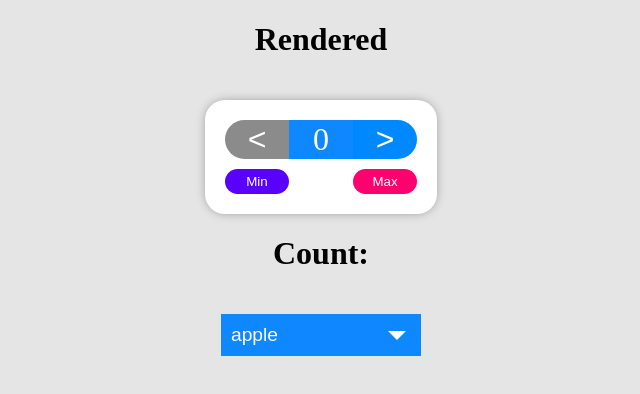
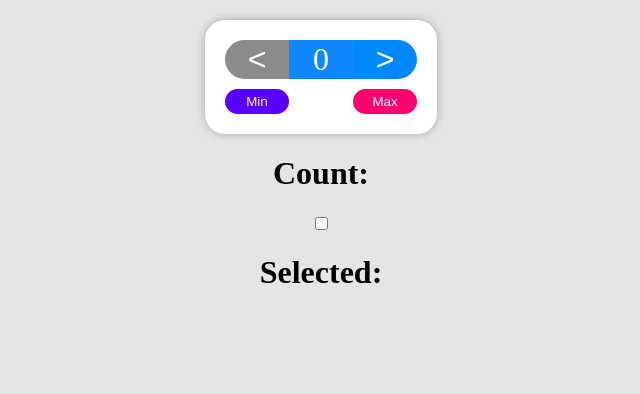
Before and after one commit to wsuf-proginf-2022/react-reusable-components, a React (Vite) app: page / in a window 1280 px wide. Shown: the top 394 px of the page, without its empty margins (319-959 px from the left). Built offline with nearby package versions, Linux system fonts and the light colour scheme.

Commit message:
removed tests since i can't make them green

```diff
--- a/src/App.js
+++ b/src/App.js
@@ -108,12 +108,15 @@ const options = [
 
 const App = () => {
   const [count, setCount] = useState(null);
+  const [selected, setSelected] = useState(null);
+  const [checked, setChecked] = useState(false);
   return (
     <div className='flex-center'>
-      <h1 style={{ textAlign: 'center' }}>Rendered</h1>
       <Counter max={15} onChange={setCount} />
       <h1 style={{ textAlign: 'center' }}>Count: {count}</h1>
-      <Dropdown options={dropdownOptions} />
+      <input type='checkbox' checked={checked} onChange={() => setChecked(!checked)} />
+      {checked && <Dropdown options={dropdownOptions} onChange={setSelected} />}
+      <h1 style={{ textAlign: 'center' }}>Selected: {selected}</h1>
     </div>
   );
 };
--- a/src/components/Dropdown/Dropdown.js
+++ b/src/components/Dropdown/Dropdown.js
@@ -1,17 +1,21 @@
 import { useState, useRef, useEffect } from 'react';
 import './dropdown.css';
 
-const Dropdown = ({ options = [] }) => {
+const Dropdown = ({ options = [], onChange = () => {} }) => {
   const [selected, setSelected] = useState(options[0]);
   const [opened, setOpened] = useState(false);
   const container = useRef();
 
   const handleOutsideClick = (event) => {
-    if (!container.current.contains(event.target)) setOpened(false);
+    if (!container.current?.contains(event.target)) setOpened(false);
+    console.log('clicked');
   };
 
   useEffect(() => {
     document.addEventListener('click', handleOutsideClick);
+    return () => {
+      document.removeEventListener('click', handleOutsideClick);
+    };
   }, []);
 
   return (
@@ -34,6 +38,7 @@ const Dropdown = ({ options = [] }) => {
                 key={option}
                 onClick={() => {
                   setSelected(option);
+                  onChange(option);
                   setOpened(false);
                 }}>
                 {option}
```
